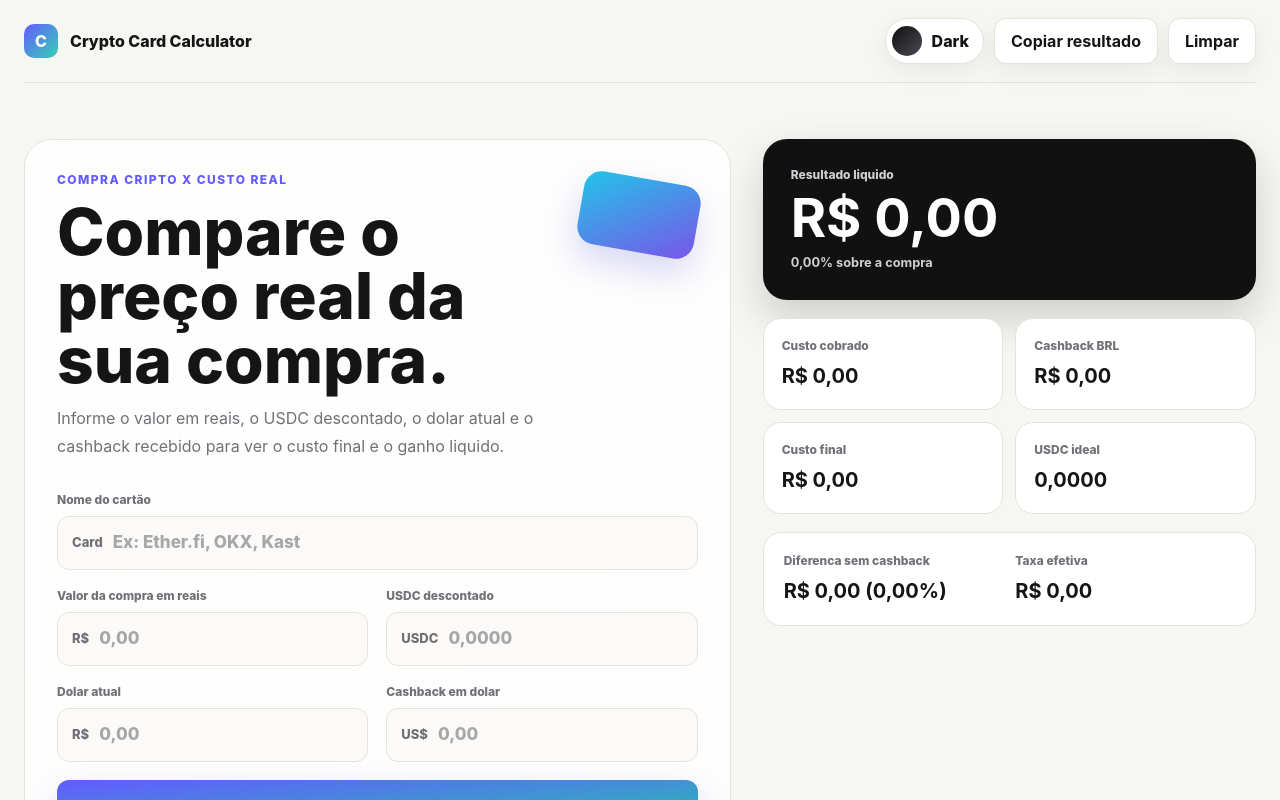
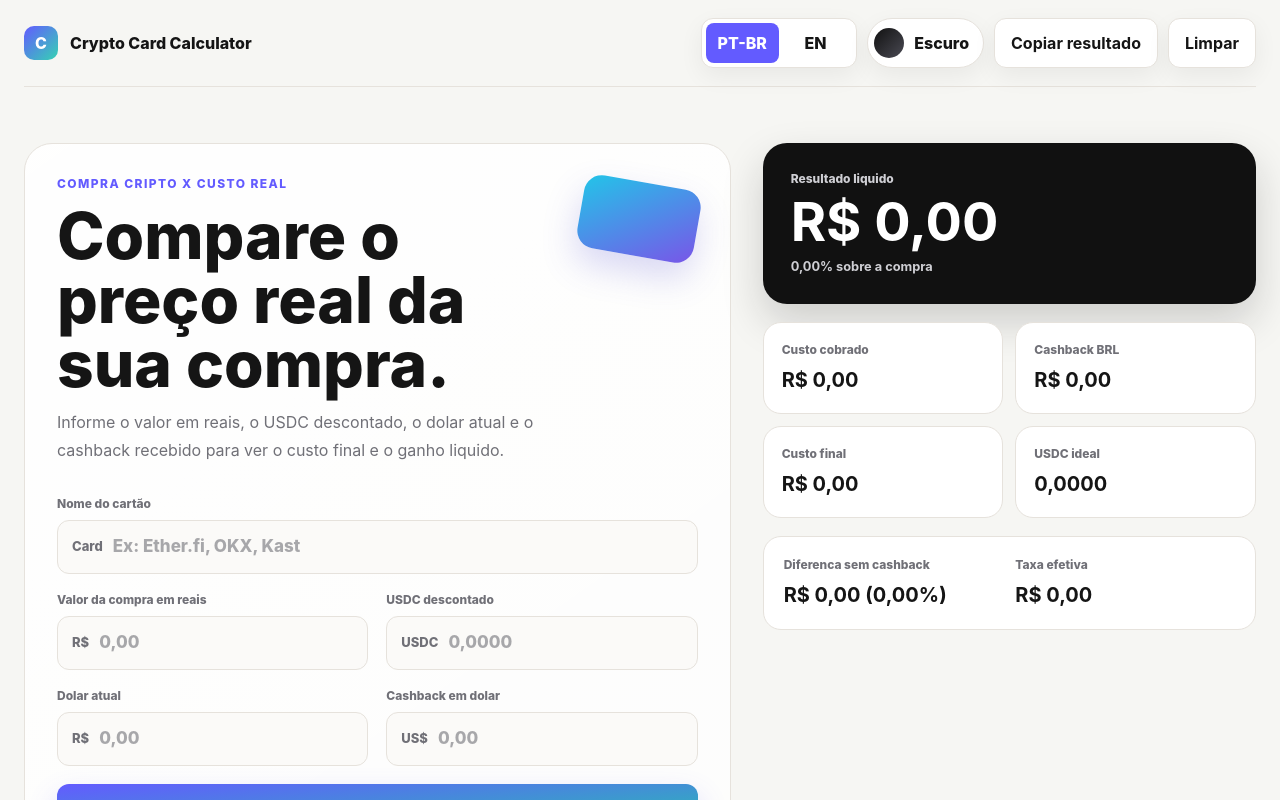
Before and after one commit to Kievy/Crypto-Card-Calculator, a Next.js app: page / in a window 1280 px wide. Shown: the top 800 px of the page. Built offline with nearby package versions, Linux system fonts and the light colour scheme.

Commit message:
Add language selector

```diff
--- a/app/page.tsx
+++ b/app/page.tsx
@@ -26,8 +26,122 @@ type Purchase = {
   netPercent: number;
 };
 
+type Language = "pt-BR" | "en";
+
+const copy = {
+  "pt-BR": {
+    themeLight: "Claro",
+    themeDark: "Escuro",
+    switchToLight: "Alternar para modo claro",
+    switchToDark: "Alternar para modo escuro",
+    copyResult: "Copiar resultado",
+    copied: "Copiado",
+    clear: "Limpar",
+    eyebrow: "Compra cripto x custo real",
+    title: "Compare o preço real da sua compra.",
+    subtitle:
+      "Informe o valor em reais, o USDC descontado, o dolar atual e o cashback recebido para ver o custo final e o ganho liquido.",
+    cardName: "Nome do cartão",
+    cardPlaceholder: "Ex: Ether.fi, OKX, Kast",
+    purchaseBrl: "Valor da compra em reais",
+    usdcCharged: "USDC descontado",
+    dollarRate: "Dolar atual",
+    cashbackUsd: "Cashback em dolar",
+    savePurchase: "Registrar compra",
+    saved: "Compra registrada",
+    unnamedCard: "Cartao sem nome",
+    fillPurchase: "Preencha a compra",
+    waiting: "Aguardando valores",
+    gained: "Voce ganhou na compra",
+    paidMore: "Voce pagou mais caro",
+    breakEven: "Compra empatada",
+    netResult: "Resultado liquido",
+    onPurchase: "sobre a compra",
+    chargedCost: "Custo cobrado",
+    cashbackBrl: "Cashback BRL",
+    finalCost: "Custo final",
+    idealUsdc: "USDC ideal",
+    diffNoCashback: "Diferenca sem cashback",
+    effectiveRate: "Taxa efetiva",
+    summaryEyebrow: "Resumo da compra",
+    finalReading: "Leitura final",
+    paidActually: "Voce pagou de fato",
+    comparedToBrl: "Comparado ao preço em reais",
+    totalGain: "Ganho total",
+    savedPurchases: "Compras salvas",
+    localHistory: "Histórico local",
+    clearHistory: "Apagar histórico",
+    emptyHistory: "Nenhuma compra registrada ainda.",
+    card: "Cartao",
+    purchase: "Compra",
+    gain: "Ganho",
+    deletePurchase: "Excluir compra",
+    clipboardCard: "Cartao",
+    clipboardPurchase: "Compra em reais",
+    clipboardUsdc: "USDC descontado",
+    clipboardDollar: "Dolar atual",
+    clipboardFinalCost: "Custo final",
+    clipboardNetGain: "Ganho liquido",
+  },
+  en: {
+    themeLight: "Light",
+    themeDark: "Dark",
+    switchToLight: "Switch to light mode",
+    switchToDark: "Switch to dark mode",
+    copyResult: "Copy result",
+    copied: "Copied",
+    clear: "Clear",
+    eyebrow: "Crypto purchase x real cost",
+    title: "Compare the real cost of your purchase.",
+    subtitle:
+      "Enter the BRL purchase amount, USDC charged, current dollar rate, and cashback received to see final cost and net gain.",
+    cardName: "Card name",
+    cardPlaceholder: "Ex: Ether.fi, OKX, Kast",
+    purchaseBrl: "Purchase amount in BRL",
+    usdcCharged: "USDC charged",
+    dollarRate: "Current dollar rate",
+    cashbackUsd: "Cashback in dollars",
+    savePurchase: "Save purchase",
+    saved: "Purchase saved",
+    unnamedCard: "Unnamed card",
+    fillPurchase: "Fill purchase data",
+    waiting: "Waiting for values",
+    gained: "You gained on this purchase",
+    paidMore: "You paid more",
+    breakEven: "Break even",
+    netResult: "Net result",
+    onPurchase: "on purchase",
+    chargedCost: "Charged cost",
+    cashbackBrl: "Cashback BRL",
+    finalCost: "Final cost",
+    idealUsdc: "Ideal USDC",
+    diffNoCashback: "Difference without cashback",
+    effectiveRate: "Effective rate",
+    summaryEyebrow: "Purchase summary",
+    finalReading: "Final reading",
+    paidActually: "You actually paid",
+    comparedToBrl: "Compared to BRL price",
+    totalGain: "Total gain",
+    savedPurchases: "Saved purchases",
+    localHistory: "Local history",
+    clearHistory: "Clear history",
+    emptyHistory: "No purchases saved yet.",
+    card: "Card",
+    purchase: "Purchase",
+    gain: "Gain",
+    deletePurchase: "Delete purchase",
+    clipboardCard: "Card",
+    clipboardPurchase: "Purchase in BRL",
+    clipboardUsdc: "USDC charged",
+    clipboardDollar: "Current dollar rate",
+    clipboardFinalCost: "Final cost",
+    clipboardNetGain: "Net gain",
+  },
+} satisfies Record<Language, Record<string, string>>;
+
 const purchasesStorageKey = "crypto-card-calculator:purchases";
 const themeStorageKey = "crypto-card-calculator:theme";
+const languageStorageKey = "crypto-card-calculator:language";
 
 const initialForm: FormState = {
   cardName: "",
@@ -78,13 +192,16 @@ export default function Home() {
   const [form, setForm] = useState<FormState>(initialForm);
   const [purchases, setPurchases] = useState<Purchase[]>([]);
   const [theme, setTheme] = useState<"light" | "dark">("light");
-  const [saveLabel, setSaveLabel] = useState("Registrar compra");
-  const [copyLabel, setCopyLabel] = useState("Copiar resultado");
+  const [language, setLanguage] = useState<Language>("pt-BR");
+  const [saveFeedback, setSaveFeedback] = useState(false);
+  const [copyFeedback, setCopyFeedback] = useState(false);
   const [needsValues, setNeedsValues] = useState(false);
+  const t = copy[language];
 
   useEffect(() => {
     const storedPurchases = localStorage.getItem(purchasesStorageKey);
     const storedTheme = localStorage.getItem(themeStorageKey);
+    const storedLanguage = localStorage.getItem(languageStorageKey);
 
     if (storedPurchases) {
       try {
@@ -96,10 +213,13 @@ export default function Home() {
 
     if (storedTheme === "dark" || storedTheme === "light") {
       setTheme(storedTheme);
-      return;
+    } else {
+      setTheme(window.matchMedia("(prefers-color-scheme: dark)").matches ? "dark" : "light");
     }
 
-    setTheme(window.matchMedia("(prefers-color-scheme: dark)").matches ? "dark" : "light");
+    if (storedLanguage === "pt-BR" || storedLanguage === "en") {
+      setLanguage(storedLanguage);
+    }
   }, []);
 
   useEffect(() => {
@@ -111,8 +231,13 @@ export default function Home() {
     localStorage.setItem(purchasesStorageKey, JSON.stringify(purchases));
   }, [purchases]);
 
+  useEffect(() => {
+    document.documentElement.lang = language;
+    localStorage.setItem(languageStorageKey, language);
+  }, [language]);
+
   const result = useMemo(() => {
-    const cardName = form.cardName.trim() || "Cartao sem nome";
+    const cardName = form.cardName.trim() || t.unnamedCard;
     const purchaseBrl = numericValue(form.purchaseBrl);
     const usdcCharged = numericValue(form.usdcCharged);
     const dollarRate = numericValue(form.dollarRate);
@@ -143,15 +268,15 @@ export default function Home() {
       netPercent,
       effectiveRate,
     };
-  }, [form]);
+  }, [form, t.unnamedCard]);
 
   const statusText = useMemo(() => {
-    if (needsValues) return "Preencha a compra";
-    if (!result.purchaseBrl || !result.dollarRate) return "Aguardando valores";
-    if (result.netGain > 0) return "Voce ganhou na compra";
-    if (result.netGain < 0) return "Voce pagou mais caro";
-    return "Compra empatada";
-  }, [needsValues, result.dollarRate, result.netGain, result.purchaseBrl]);
+    if (needsValues) return t.fillPurchase;
+    if (!result.purchaseBrl || !result.dollarRate) return t.waiting;
+    if (result.netGain > 0) return t.gained;
+    if (result.netGain < 0) return t.paidMore;
+    return t.breakEven;
+  }, [needsValues, result.dollarRate, result.netGain, result.purchaseBrl, t]);
 
   const statusClass =
     !needsValues && result.netGain > 0
@@ -194,26 +319,26 @@ export default function Home() {
       ...current,
     ]);
 
-    setSaveLabel("Compra registrada");
-    window.setTimeout(() => setSaveLabel("Registrar compra"), 1400);
+    setSaveFeedback(true);
+    window.setTimeout(() => setSaveFeedback(false), 1400);
   }
 
   async function copyResult() {
     const text = [
       "Crypto Card Calculator",
-      `Cartao: ${result.cardName}`,
-      `Compra em reais: ${money.format(result.purchaseBrl)}`,
-      `USDC descontado: ${result.usdcCharged.toLocaleString("pt-BR", { maximumFractionDigits: 4 })}`,
-      `Dolar atual: ${money.format(result.dollarRate)}`,
+      `${t.clipboardCard}: ${result.cardName}`,
+      `${t.clipboardPurchase}: ${money.format(result.purchaseBrl)}`,
+      `${t.clipboardUsdc}: ${result.usdcCharged.toLocaleString("pt-BR", { maximumFractionDigits: 4 })}`,
+      `${t.clipboardDollar}: ${money.format(result.dollarRate)}`,
       `Cashback: ${money.format(result.cashbackBrl)}`,
-      `Custo final: ${money.format(result.finalCost)}`,
-      `Ganho liquido: ${signedMoney(result.netGain)} (${percent.format(result.netPercent)})`,
+      `${t.clipboardFinalCost}: ${money.format(result.finalCost)}`,
+      `${t.clipboardNetGain}: ${signedMoney(result.netGain)} (${percent.format(result.netPercent)})`,
     ].join("\n");
 
     try {
       await navigator.clipboard.writeText(text);
-      setCopyLabel("Copiado");
-      window.setTimeout(() => setCopyLabel("Copiar resultado"), 1400);
+      setCopyFeedback(true);
+      window.setTimeout(() => setCopyFeedback(false), 1400);
     } catch {
       window.alert(text);
     }
@@ -230,10 +355,26 @@ export default function Home() {
         </div>
 
         <div className="flex gap-2.5 max-sm:grid">
+          <div className="grid grid-cols-2 rounded-xl border border-line bg-panel p-1 font-extrabold shadow-[0_8px_24px_rgb(20_20_20/0.06)]">
+            <button
+              className={`rounded-lg px-3 py-2 ${language === "pt-BR" ? "bg-brand text-white" : "text-ink"}`}
+              type="button"
+              onClick={() => setLanguage("pt-BR")}
+            >
+              PT-BR
+            </button>
+            <button
+              className={`rounded-lg px-3 py-2 ${language === "en" ? "bg-brand text-white" : "text-ink"}`}
+              type="button"
+              onClick={() => setLanguage("en")}
+            >
+              EN
+            </button>
+          </div>
           <button
             className="inline-flex min-h-11 items-center gap-2.5 rounded-full border border-line bg-panel px-3.5 py-1.5 pl-1.5 font-extrabold shadow-[0_8px_24px_rgb(20_20_20/0.06)]"
             type="button"
-            aria-label={theme === "dark" ? "Alternar para modo claro" : "Alternar para modo escuro"}
+            aria-label={theme === "dark" ? t.switchToLight : t.switchToDark}
             onClick={() => setTheme(theme === "dark" ? "light" : "dark")}
           >
             <span
@@ -243,10 +384,10 @@ export default function Home() {
                   : "bg-gradient-to-br from-[#111] to-[#4a4a53]"
               }`}
             />
-            <span>{theme === "dark" ? "Light" : "Dark"}</span>
+            <span>{theme === "dark" ? t.themeLight : t.themeDark}</span>
           </button>
-          <Button onClick={copyResult}>{copyLabel}</Button>
-          <Button onClick={clearForm}>Limpar</Button>
+          <Button onClick={copyResult}>{copyFeedback ? t.copied : t.copyResult}</Button>
+          <Button onClick={clearForm}>{t.clear}</Button>
         </div>
       </nav>
 
@@ -254,30 +395,29 @@ export default function Home() {
         <div className="rounded-[28px] border border-line bg-[linear-gradient(145deg,rgb(var(--panel)/0.95),rgb(var(--panel)/0.78))] p-8 max-sm:p-5">
           <div className="relative pr-32 max-sm:pr-0">
             <p className="mb-3 text-xs font-extrabold uppercase tracking-[0.12em] text-brand">
-              Compra cripto x custo real
+              {t.eyebrow}
             </p>
             <div className="absolute right-0 top-1.5 h-[74px] w-[118px] rotate-[10deg] rounded-[18px] bg-gradient-to-br from-[#22c5e8] to-[#7955e8] shadow-[0_16px_34px_rgb(85_82_210/0.22)] max-sm:static max-sm:mb-7 max-sm:ml-auto" />
             <h1 className="mb-3 max-w-[560px] text-[clamp(38px,5vw,64px)] font-extrabold leading-none">
-              Compare o preço real da sua compra.
+              {t.title}
             </h1>
             <p className="mb-8 max-w-[520px] leading-7 text-muted">
-              Informe o valor em reais, o USDC descontado, o dolar atual e o cashback recebido
-              para ver o custo final e o ganho liquido.
+              {t.subtitle}
             </p>
           </div>
 
           <div className="grid grid-cols-2 gap-[18px] max-sm:grid-cols-1">
-            <Field label="Nome do cartão" prefix="Card" className="col-span-full">
+            <Field label={t.cardName} prefix="Card" className="col-span-full">
               <input
                 className="w-full bg-transparent text-[17px] font-extrabold outline-none placeholder:text-muted/60"
                 value={form.cardName}
-                placeholder="Ex: Ether.fi, OKX, Kast"
+                placeholder={t.cardPlaceholder}
                 onChange={(event) => updateField("cardName", event.target.value)}
               />
             </Field>
             <NumberField
               id="purchaseBrl"
-              label="Valor da compra em reais"
+              label={t.purchaseBrl}
               prefix="R$"
               value={form.purchaseBrl}
               placeholder="0,00"
@@ -285,7 +425,7 @@ export default function Home() {
             />
             <NumberField
               id="usdcCharged"
-              label="USDC descontado"
+              label={t.usdcCharged}
               prefix="USDC"
               value={form.usdcCharged}
               placeholder="0,0000"
@@ -293,7 +433,7 @@ export default function Home() {
             />
             <NumberField
               id="dollarRate"
-              label="Dolar atual"
+              label={t.dollarRate}
               prefix="R$"
               value={form.dollarRate}
               placeholder="0,00"
@@ -301,7 +441,7 @@ export default function Home() {
             />
             <NumberField
               id="cashbackUsd"
-              label="Cashback em dolar"
+              label={t.cashbackUsd}
               prefix="US$"
               value={form.cashbackUsd}
               placeholder="0,00"
@@ -312,28 +452,28 @@ export default function Home() {
               type="button"
               onClick={savePurchase}
             >
-              {saveLabel}
+              {saveFeedback ? t.saved : t.savePurchase}
             </button>
           </div>
         </div>
 
         <aside className="grid content-start gap-[18px]" aria-live="polite">
           <div className="grid min-h-[142px] content-center gap-2 rounded-3xl bg-[rgb(var(--result-bg))] p-7 text-[rgb(var(--result-text))] shadow-[0_18px_42px_rgb(20_20_20/0.18)]">
-            <span className="text-xs font-extrabold text-[rgb(var(--result-muted))]">Resultado liquido</span>
+            <span className="text-xs font-extrabold text-[rgb(var(--result-muted))]">{t.netResult}</span>
             <strong className={`text-[clamp(36px,5vw,54px)] leading-none ${toneClass(result.netGain)}`}>
               {signedMoney(result.netGain)}
             </strong>
             <small className="font-bold text-[rgb(var(--result-muted))]">
-              {percent.format(result.netPercent)} sobre a compra
+              {percent.format(result.netPercent)} {t.onPurchase}
             </small>
           </div>
 
           <div className="grid grid-cols-2 gap-3 max-sm:grid-cols-1">
-            <Summary label="Custo cobrado" value={money.format(result.chargedBrl)} />
-            <Summary label="Cashback BRL" value={money.format(result.cashbackBrl)} />
-            <Summary label="Custo final" value={money.format(result.finalCost)} />
+            <Summary label={t.chargedCost} value={money.format(result.chargedBrl)} />
+            <Summary label={t.cashbackBrl} value={money.format(result.cashbackBrl)} />
+            <Summary label={t.finalCost} value={money.format(result.finalCost)} />
             <Summary
-              label="USDC ideal"
+              label={t.idealUsdc}
               value={result.idealUsdc.toLocaleString("pt-BR", {
                 minimumFractionDigits: 4,
                 maximumFractionDigits: 4,
@@ -343,11 +483,11 @@ export default function Home() {
 
           <div className="grid grid-cols-2 gap-3 rounded-[18px] border border-line bg-panel p-5 max-sm:grid-cols-1">
             <SummaryInline
-              label="Diferenca sem cashback"
+              label={t.diffNoCashback}
               value={`${signedMoney(result.grossDiff)} (${percent.format(result.grossDiffPercent)})`}
               tone={result.grossDiff}
             />
-            <SummaryInline label="Taxa efetiva" value={money.format(result.effectiveRate)} />
+            <SummaryInline label={t.effectiveRate} value={money.format(result.effectiveRate)} />
           </div>
         </aside>
       </section>
@@ -355,8 +495,8 @@ export default function Home() {
       <section className="mx-auto mb-6 w-[min(1590px,calc(100%_-_48px))] rounded-[18px] border border-line bg-panel p-6 max-lg:w-[min(680px,calc(100%_-_48px))] max-sm:w-[calc(100%_-_28px)] max-sm:p-5">
         <div className="mb-[18px] flex items-start justify-between gap-5 max-sm:flex-col max-sm:items-stretch">
           <div>
-            <p className="mb-3 text-xs font-extrabold uppercase tracking-[0.12em] text-brand">Resumo da compra</p>
-            <h2 className="text-[28px] font-extrabold">Leitura final</h2>
+            <p className="mb-3 text-xs font-extrabold uppercase tracking-[0.12em] text-brand">{t.summaryEyebrow}</p>
+            <h2 className="text-[28px] font-extrabold">{t.finalReading}</h2>
           </div>
           <span className={`inline-flex min-h-[34px] items-center whitespace-nowrap rounded-full px-3 text-xs font-extrabold ${statusClass}`}>
             {statusText}
@@ -364,10 +504,10 @@ export default function Home() {
         </div>
 
         <div className="grid grid-cols-3 gap-3 max-sm:grid-cols-1">
-          <Summary label="Voce pagou de fato" value={money.format(result.finalCost)} />
-          <Summary label="Comparado ao preço em reais" value={signedMoney(result.netGain)} tone={result.netGain} />
+          <Summary label={t.paidActually} value={money.format(result.finalCost)} />
+          <Summary label={t.comparedToBrl} value={signedMoney(result.netGain)} tone={result.netGain} />
           <Summary
-            label="Ganho total"
+            label={t.totalGain}
             value={`${signedMoney(result.netGain)} (${percent.format(result.netPercent)})`}
             tone={result.netGain}
           />
@@ -377,18 +517,18 @@ export default function Home() {
       <section className="mx-auto mb-14 w-[min(1590px,calc(100%_-_48px))] rounded-[18px] border border-line bg-panel p-6 max-lg:w-[min(680px,calc(100%_-_48px))] max-sm:w-[calc(100%_-_28px)] max-sm:p-5">
         <div className="mb-[18px] flex items-start justify-between gap-5 max-sm:flex-col max-sm:items-stretch">
           <div>
-            <p className="mb-3 text-xs font-extrabold uppercase tracking-[0.12em] text-brand">Compras salvas</p>
-            <h2 className="text-[28px] font-extrabold">Histórico local</h2>
+            <p className="mb-3 text-xs font-extrabold uppercase tracking-[0.12em] text-brand">{t.savedPurchases}</p>
+            <h2 className="text-[28px] font-extrabold">{t.localHistory}</h2>
           </div>
           <Button danger onClick={() => setPurchases([])}>
-            Apagar histórico
+            {t.clearHistory}
           </Button>
         </div>
 
         <div className="grid gap-3">
           {purchases.length === 0 ? (
             <p className="m-0 rounded-2xl border border-dashed border-line bg-panel p-7 text-center font-extrabold text-muted">
-              Nenhuma compra registrada ainda.
+              {t.emptyHistory}
             </p>
           ) : (
             purchases.map((purchase) => (
@@ -397,25 +537,25 @@ export default function Home() {
                 key={purchase.id}
               >
                 <div className="min-w-0 max-lg:col-span-full">
-                  <HistoryLabel>Cartao</HistoryLabel>
+                  <HistoryLabel>{t.card}</HistoryLabel>
                   <strong className="block [overflow-wrap:anywhere] text-[17px]">{purchase.cardName}</strong>
                   <small className="font-bold text-muted">{formatDate(purchase.createdAt)}</small>
                 </div>
-                <HistoryMetric label="Compra" value={money.format(purchase.purchaseBrl)} />
+                <HistoryMetric label={t.purchase} value={money.format(purchase.purchaseBrl)} />
                 <HistoryMetric
                   label="USDC"
                   value={purchase.usdcCharged.toLocaleString("pt-BR", { maximumFractionDigits: 4 })}
                 />
-                <HistoryMetric label="Custo final" value={money.format(purchase.finalCost)} />
+                <HistoryMetric label={t.finalCost} value={money.format(purchase.finalCost)} />
                 <HistoryMetric
-                  label="Ganho"
+                  label={t.gain}
                   value={`${signedMoney(purchase.netGain)} (${percent.format(purchase.netPercent)})`}
                   tone={purchase.netGain}
                 />
                 <button
                   className="h-[38px] w-[38px] rounded-xl border border-line bg-panel font-extrabold text-danger"
                   type="button"
-                  aria-label="Excluir compra"
+                  aria-label={t.deletePurchase}
                   onClick={() => setPurchases((current) => current.filter((item) => item.id !== purchase.id))}
                 >
                   X
```
